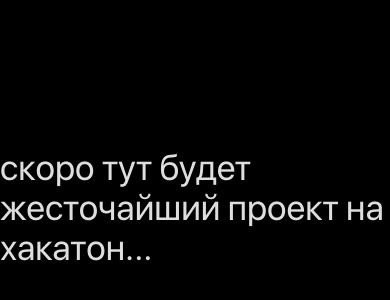
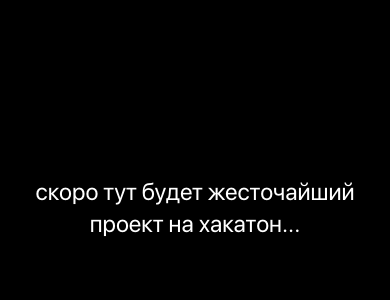
Before and after one commit to awtershokk/kkriton2025, a React (Vite) app in the folder frontend/: page / in a window 390 px wide. Shown: the part 214-514 px from the top of the page. Built offline with nearby package versions, Linux system fonts and the light colour scheme.

Commit message:
адаптив для заглушки

```diff
--- a/frontend/src/App.tsx
+++ b/frontend/src/App.tsx
@@ -2,8 +2,10 @@ import './App.css'
 
 function App() {
     return (
-        <div className="flex items-center justify-center min-h-screen bg-black">
-            <h1 className="text-4xl font-black">скоро тут будет жесточайший проект на хакатон...</h1>
+        <div className="flex items-center justify-center min-h-screen bg-black p-4">
+            <h1 className="text-2xl sm:text-3xl md:text-4xl font-black text-center text-white">
+                скоро тут будет жесточайший проект на хакатон...
+            </h1>
         </div>
     )
 }
```
